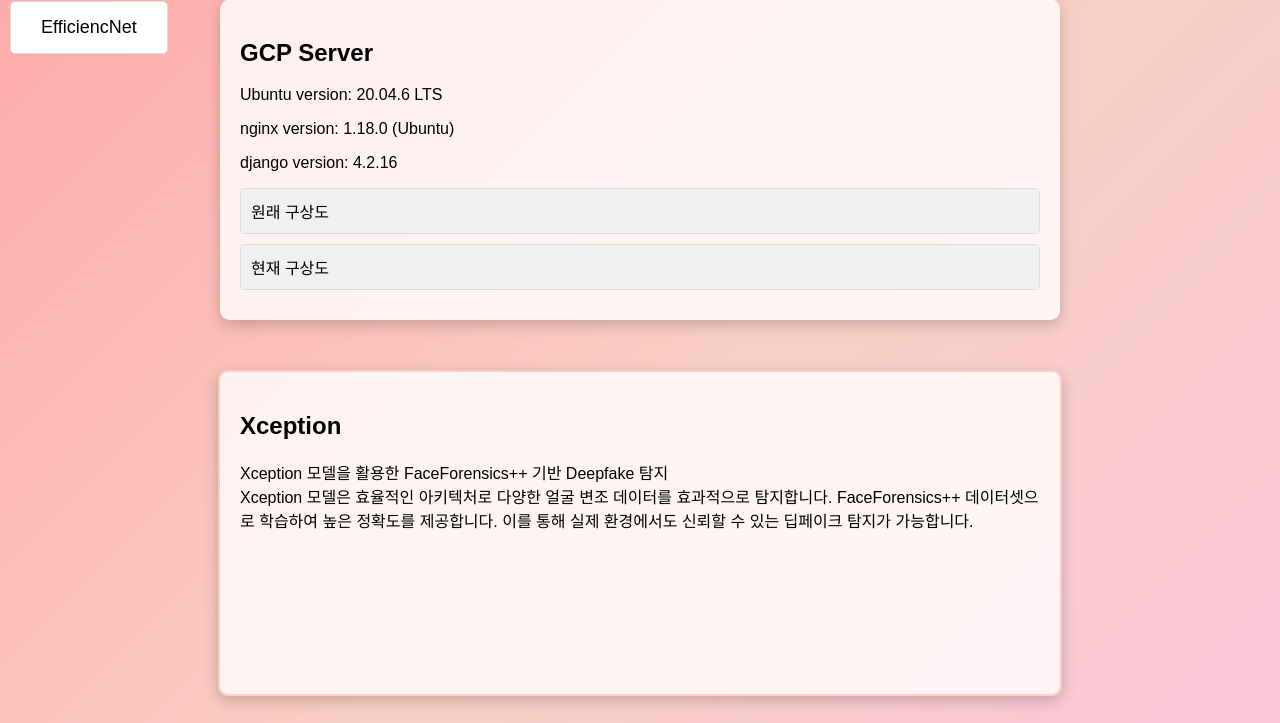
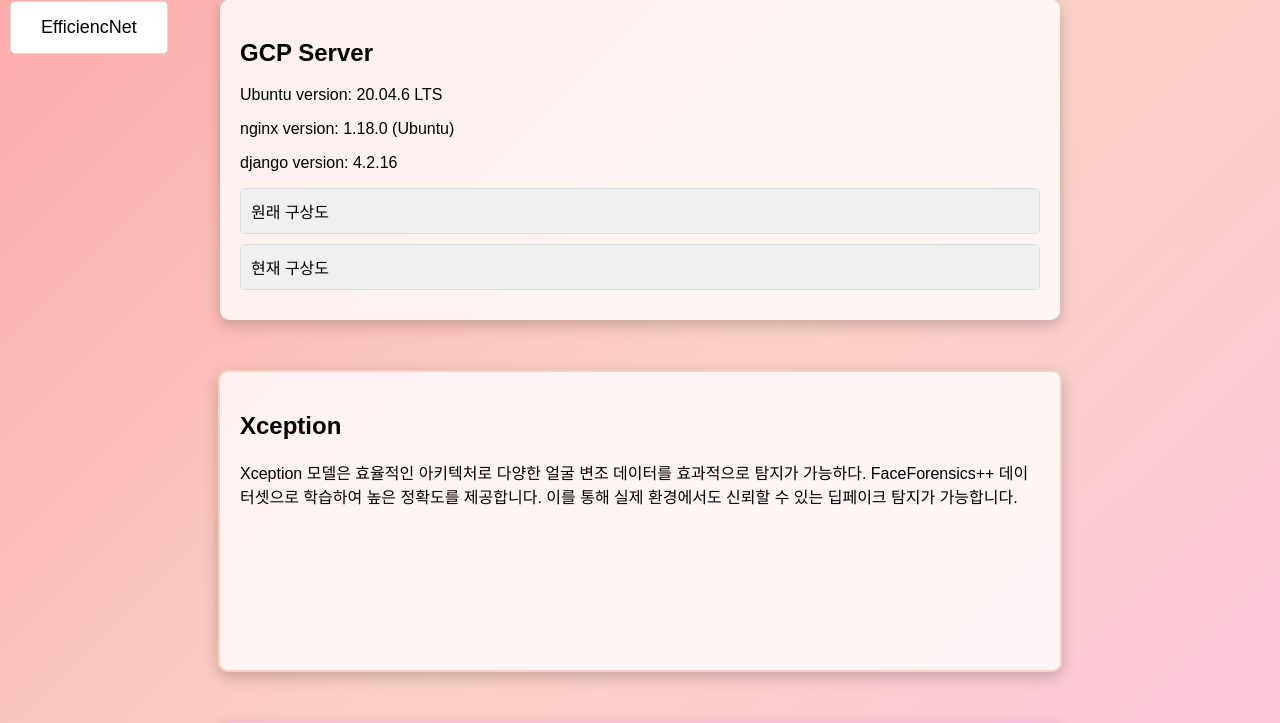
Before and after one commit to OpenSW-Chosun/myproject, a Django app: page /model_types/ in a window 1280 px wide. Shown: the part 521-1244 px from the top of the page. Run offline with Django 4.2, Linux system fonts and the light colour scheme.

Commit message:
Xception Modifying Content

```diff
--- a/myproject/views.py
+++ b/myproject/views.py
@@ -1,12 +1,13 @@
-from django.http import HttpResponse
-from django.shortcuts import render
+import os
 import requests
-from django.http import JsonResponse
-import os
+from django.http import HttpResponse, JsonResponse
 from django.shortcuts import render, redirect
 from django.conf import settings
 from django.views.decorators.csrf import csrf_exempt
 from django.core.files.storage import FileSystemStorage
+# from .utils import process_video_with_colab  # Colab 통신 함수 임포트
+
+
 # 모델 스크립트 import (환경에 맞게 경로 수정)
 from MesoNet_model import mesonet
 #from faceforensics.xception_model import XceptionModel  # 수정된 경로
@@ -34,62 +35,58 @@ def model_comparison(request):
 def model_use(request):
     return render(request, "model_use.html")
 
-import requests
-from django.shortcuts import render
-from django.core.files.storage import FileSystemStorage
-import os
 
-def process_video_with_colab(video_path):
-    url = "https://your-colab-endpoint.com/process"  # ngrok의 Public URL
-    files = {'video': open(video_path, 'rb')}
+
+COLAB_SERVER_URL = 'https://https://4742-34-90-50-63.ngrok-free.app/api/predict'
+
+def process_video_with_colab(video_path, model_type):
     try:
-        response = requests.post(url, files=files)
+        # 비디오 파일과 모델 유형을 Colab 서버로 전송
+        with open(video_path, 'rb') as f:
+            files = {'video': f}
+            data = {'model_type': model_type}
+            response = requests.post(COLAB_SERVER_URL, files=files, data=data)
+
         if response.status_code == 200:
-            return response.json()
+            # Colab 서버의 결과 반환
+            return response.json().get('result', '결과를 가져올 수 없습니다.')
         else:
-            return {'error': response.text}
-    except Exception as e:
-        return {'error': str(e)}
+            return f"Colab 서버 오류: {response.status_code} - {response.text}"
+
+    except requests.exceptions.RequestException as e:
+        return f"Colab 요청 중 오류 발생: {str(e)}"
 
 # Colab ngrok URL (Colab 실행 후 출력된 URL로 변경)
-COLAB_SERVER_URL = 'https://https://4742-34-90-50-63.ngrok-free.app/api/predict'
+
 
 def process_video(request):
     if request.method == 'POST':
+        # 클라이언트로부터 모델 유형과 비디오 파일 받기
         model_type = request.POST.get('model_type')
         video_file = request.FILES.get('video')
 
         if not video_file:
             return render(request, 'model_use.html', {'result': '비디오 파일이 업로드되지 않았습니다.'})
 
-        # 비디오 파일을 Django 서버에 임시 저장
+        # 업로드된 비디오 파일 임시 저장
         fs = FileSystemStorage()
         video_path = fs.save(video_file.name, video_file)
         full_video_path = os.path.join(fs.location, video_path)
 
         try:
-            # Colab 서버로 파일 및 모델 유형 전송
-            with open(full_video_path, 'rb') as f:
-                files = {'file': f}
-                data = {'model_type': model_type}
-                response = requests.post(COLAB_SERVER_URL, files=files, data=data)
-
-            if response.status_code == 200:
-                # Colab 서버에서 결과 받기
-                result = response.json().get('message', '결과를 가져올 수 없습니다.')
-            else:
-                result = f"Colab 서버 오류: {response.status_code}"
-
-        except requests.exceptions.RequestException as e:
-            result = f"Colab 요청 중 오류 발생: {str(e)}"
-
+            # process_video_with_colab 함수 호출
+            result = process_video_with_colab(full_video_path, model_type)
         finally:
             # 임시 저장된 파일 삭제
-            os.remove(full_video_path)
+            if os.path.exists(full_video_path):
+                os.remove(full_video_path)
 
+        # 결과 반환
         return render(request, 'model_use.html', {'result': result})
 
+    # GET 요청 처리
     return render(request, 'model_use.html')
+
 
 
 # def process_video(request):
--- a/templates/model_type.html
+++ b/templates/model_type.html
@@ -120,10 +120,10 @@
 
 <section id="FaceForensics">
     <h2>Xception</h2>
-    <p>Xception 모델을 활용한 FaceForensics++ 기반 Deepfake 탐지<br>
-    Xception 모델은 효율적인 아키텍처로 다양한 얼굴 변조 데이터를 효과적으로
-    탐지합니다. FaceForensics++ 데이터셋으로 학습하여 높은 정확도를 제공합니다.
-    이를 통해 실제 환경에서도 신뢰할 수 있는 딥페이크 탐지가 가능합니다.</p>
+    <p>Xception 모델은 효율적인 아키텍처로 다양한 얼굴 변조 데이터를 효과적으로 탐지가 가능하다.
+    FaceForensics++ 데이터셋으로 학습하여 높은 정확도를 제공합니다.
+    이를 통해 실제 환경에서도 신뢰할 수 있는 딥페이크 탐지가 가능합니다.
+    </p>
     <br><br><br><br><br><br><br>
 </section>
 
```
Also changed, not shown: 1 other file.
